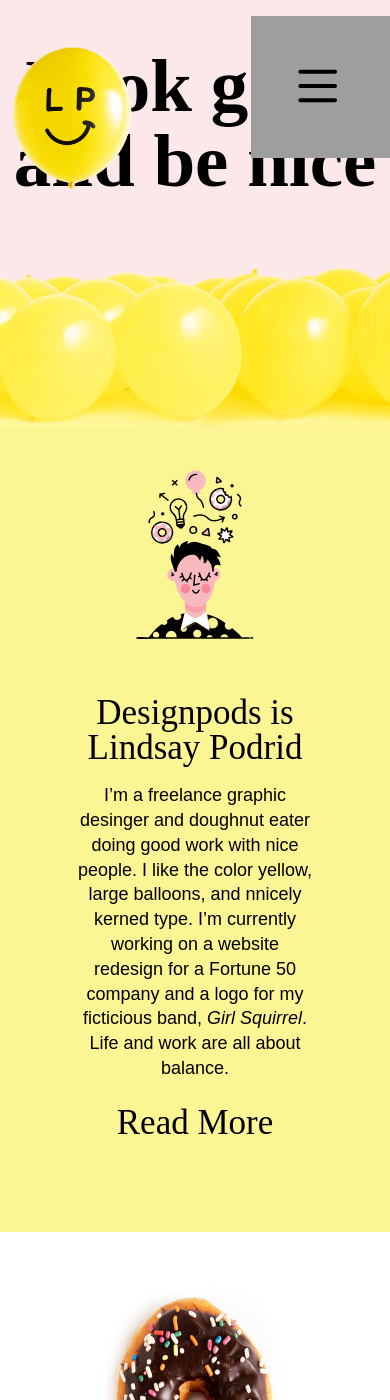
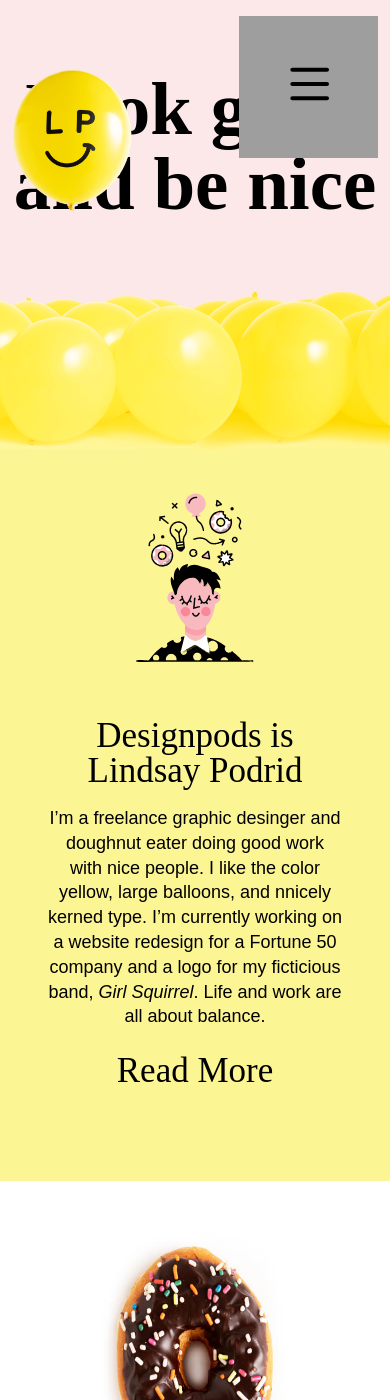
Before and after one commit to pfiller/design-pods, a Jekyll site: the page built from index.markdown, in a window 390 px wide and 1400 px high. Built offline with Jekyll 4.4.1, drawn with Linux system fonts in a browser that asks for light colours; some web fonts are replaced; grey boxes are pictures that could not be loaded.

Commit message:
Update some home styles to try and get to a more flexible place

```diff
--- a/css/style.css
+++ b/css/style.css
@@ -111,17 +111,6 @@
   width:  100%;
 }
 
-.burger-nav-box {
-  left:  0;
-  margin:  0 auto;
-  position: -webkit-sticky;
-  position: sticky;
-  width:  100%;
-  max-width: var(--maximum-width);
-  top:  0;
-  z-index: 100;
-}
-
 .home-intro {
   height: 340px;
   left:  0;
@@ -143,21 +132,31 @@
 
 .home-image { text-align: center; }
 
+.burger-nav-box {
+  margin: 0 auto -142px;
+  position: -webkit-sticky;
+  position: sticky;
+  width:  100%;
+  max-width: var(--maximum-width);
+  text-align: right;
+  z-index: 100;
+}
+
 .home-burger-balloon {
   background-image: url("{{ site.baseurl }}/img/balloon_nav.png");
   background-size: 100% 100%;
-  display: block;
+  display: inline-block;
   height: 142px;
-  position: absolute;
-  right: 0px;
-  top: 16px;
+  margin-right:  3%;
+  margin-top: 16px;
+  position: relative;
   width: 139px;
 }
 .home-burger-balloon img {
   height:  auto;
-  left: 41px;
+  left: calc(50% - 25px);
   position: absolute;
-  top: 48px;
+  top: calc(50% - 25px);
   width: 50px;
 }
 .home-balloon-hero {
@@ -212,7 +211,7 @@
   box-sizing: border-box;
   margin:  0 auto;
   max-width: var(--maximum-width);
-  padding:  39px 12%;
+  padding:  39px 5%;
 }
 
 .it-me {
@@ -428,13 +427,16 @@
     height: 600px;
   }
   .home-intro h1 {
-    font-size: 180px;
+    font-size: 12.5vw;
     padding: 100px 0 0;
   }
   .logo-container img {
-    left: 79px;
+    margin-left: 79px;
     top: 129px;
     width: 334px;
+  }
+  .burger-nav-box {
+    margin-bottom:  -379px;
   }
   .home-burger-balloon {
     height: 379px;
@@ -443,7 +445,7 @@
     width: 366px;
   }
   .home-burger-balloon img {
-    left: 128px;
+    left: calc(50% - 60px);
     position: absolute;
     top: 133px;
     width: 100px;
@@ -463,6 +465,10 @@
     height: auto;
     margin-bottom: 0;
     width: 100%;
+  }
+
+  .section-container {
+    padding:  39px 12%;
   }
 
   .section-hometop {
@@ -617,4 +623,8 @@
   .section-nav {
     font-size: 172px;
   }
+
+  .home-intro h1 {
+    font-size: 180px;
+  }
 }
```
